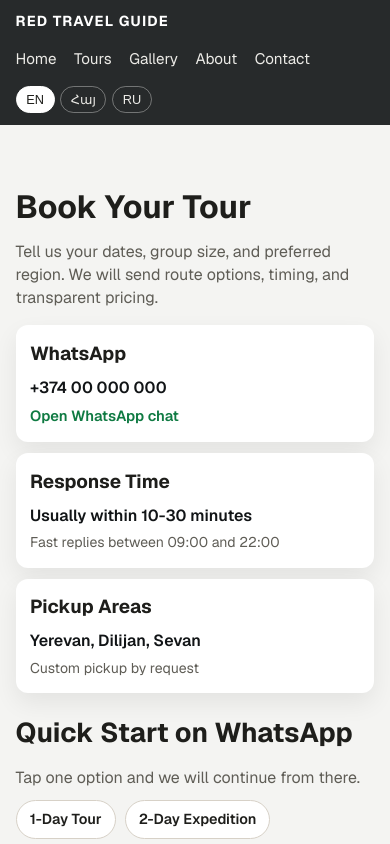
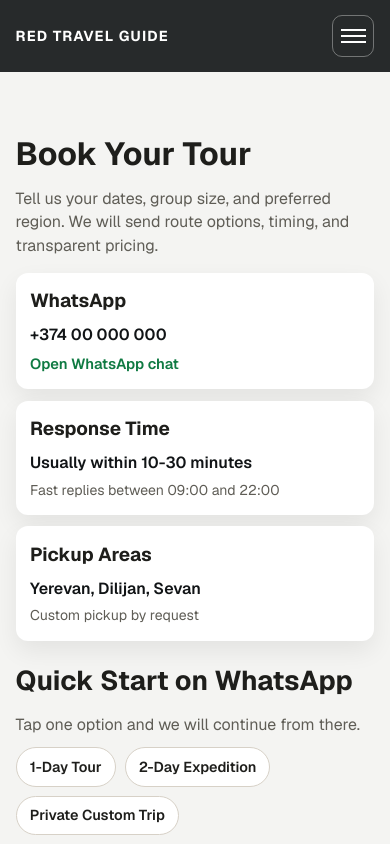
Before and after one commit to DavidGyulinyan/RED-TRAVEL-GUIDE, a Next.js app: page /contact in a window 390 px wide. Shown: the top 844 px of the page. Built offline with nearby package versions, Linux system fonts and the light colour scheme.

Commit message:
feat: burger menu

```diff
--- a/app/components/site-frame.js
+++ b/app/components/site-frame.js
@@ -1,10 +1,16 @@
 "use client";
 
+import { useState } from "react";
 import Link from "next/link";
 import { useI18n } from "./i18n-provider";
 
 export default function SiteFrame({ children }) {
   const { lang, setLang, t } = useI18n();
+  const [menuOpen, setMenuOpen] = useState(false);
+
+  const handleNavClick = () => {
+    setMenuOpen(false);
+  };
 
   return (
     <>
@@ -13,12 +19,35 @@ export default function SiteFrame({ children }) {
           <Link href="/" className="brand">
             {t("brand.name")}
           </Link>
+          <button
+            type="button"
+            className={`menu-toggle ${menuOpen ? "open" : ""}`}
+            aria-expanded={menuOpen}
+            aria-controls="mobile-navigation"
+            aria-label={menuOpen ? "Close menu" : "Open menu"}
+            onClick={() => setMenuOpen((value) => !value)}
+          >
+            <span />
+            <span />
+            <span />
+          </button>
+          <div id="mobile-navigation" className={`header-actions ${menuOpen ? "open" : ""}`}>
             <nav className="main-nav" aria-label="Main navigation">
-            <Link href="/">{t("nav.home")}</Link>
-            <Link href="/tours">{t("nav.tours")}</Link>
-            <Link href="/gallery">{t("nav.gallery")}</Link>
-            <Link href="/about">{t("nav.about")}</Link>
-            <Link href="/contact">{t("nav.contact")}</Link>
+              <Link href="/" onClick={handleNavClick}>
+                {t("nav.home")}
+              </Link>
+              <Link href="/tours" onClick={handleNavClick}>
+                {t("nav.tours")}
+              </Link>
+              <Link href="/gallery" onClick={handleNavClick}>
+                {t("nav.gallery")}
+              </Link>
+              <Link href="/about" onClick={handleNavClick}>
+                {t("nav.about")}
+              </Link>
+              <Link href="/contact" onClick={handleNavClick}>
+                {t("nav.contact")}
+              </Link>
             </nav>
             <div className="lang-switcher" role="group" aria-label="Language switcher">
               <button type="button" className={lang === "en" ? "active" : ""} onClick={() => setLang("en")}>
@@ -32,6 +61,7 @@ export default function SiteFrame({ children }) {
               </button>
             </div>
           </div>
+        </div>
       </header>
       <main>{children}</main>
       <footer className="site-footer">
--- a/app/globals.css
+++ b/app/globals.css
@@ -65,6 +65,12 @@ a {
   font-size: 0.9rem;
 }
 
+.header-actions {
+  display: flex;
+  align-items: center;
+  gap: 1rem;
+}
+
 .main-nav {
   display: flex;
   gap: 1.1rem;
@@ -95,6 +101,38 @@ a {
   background: #fff;
   color: #1f1f1b;
   border-color: #fff;
+}
+
+.menu-toggle {
+  display: none;
+  width: 42px;
+  height: 42px;
+  border: 1px solid rgba(255, 255, 255, 0.35);
+  border-radius: 10px;
+  background: transparent;
+  cursor: pointer;
+  padding: 0.45rem;
+}
+
+.menu-toggle span {
+  display: block;
+  height: 2px;
+  width: 100%;
+  background: #fff;
+  margin: 4px 0;
+  transition: transform 0.2s ease, opacity 0.2s ease;
+}
+
+.menu-toggle.open span:nth-child(1) {
+  transform: translateY(6px) rotate(45deg);
+}
+
+.menu-toggle.open span:nth-child(2) {
+  opacity: 0;
+}
+
+.menu-toggle.open span:nth-child(3) {
+  transform: translateY(-6px) rotate(-45deg);
 }
 
 .page-shell {
@@ -475,14 +513,43 @@ p {
     grid-template-columns: 1fr;
   }
 
-  .main-nav {
-    justify-content: flex-end;
+  .nav-wrap {
+    align-items: center;
+    flex-direction: row;
+    flex-wrap: wrap;
+    padding: 0.7rem 0;
   }
 
-  .nav-wrap {
+  .menu-toggle {
+    display: inline-block;
+    margin-left: auto;
+  }
+
+  .header-actions {
+    display: none;
+    width: 100%;
+    flex-direction: column;
     align-items: flex-start;
+    gap: 0.8rem;
+    padding-top: 0.6rem;
+  }
+
+  .header-actions.open {
+    display: flex;
+  }
+
+  .main-nav {
+    width: 100%;
     flex-direction: column;
-    padding: 0.7rem 0;
+    gap: 0.7rem;
+  }
+
+  .main-nav a {
+    font-size: 1rem;
+  }
+
+  .lang-switcher {
+    margin-top: 0.15rem;
   }
 
   .hero-content {
```
Lines whose indentation alone changed are shown as unchanged.
